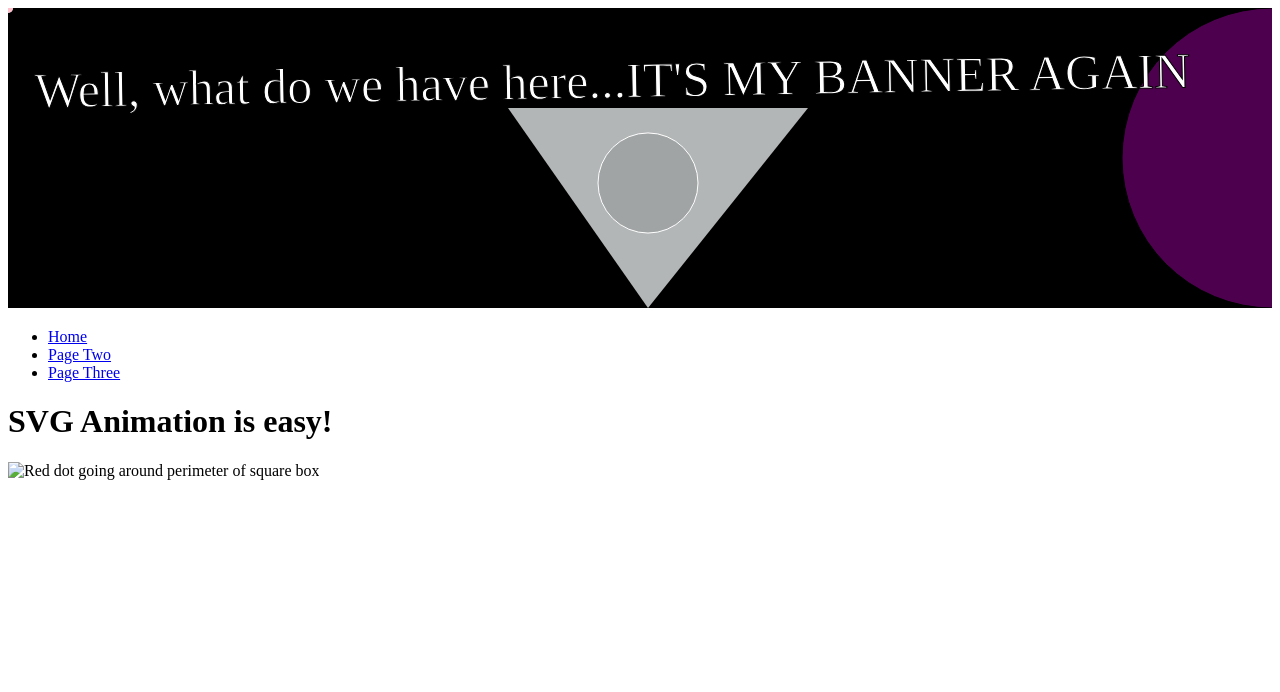
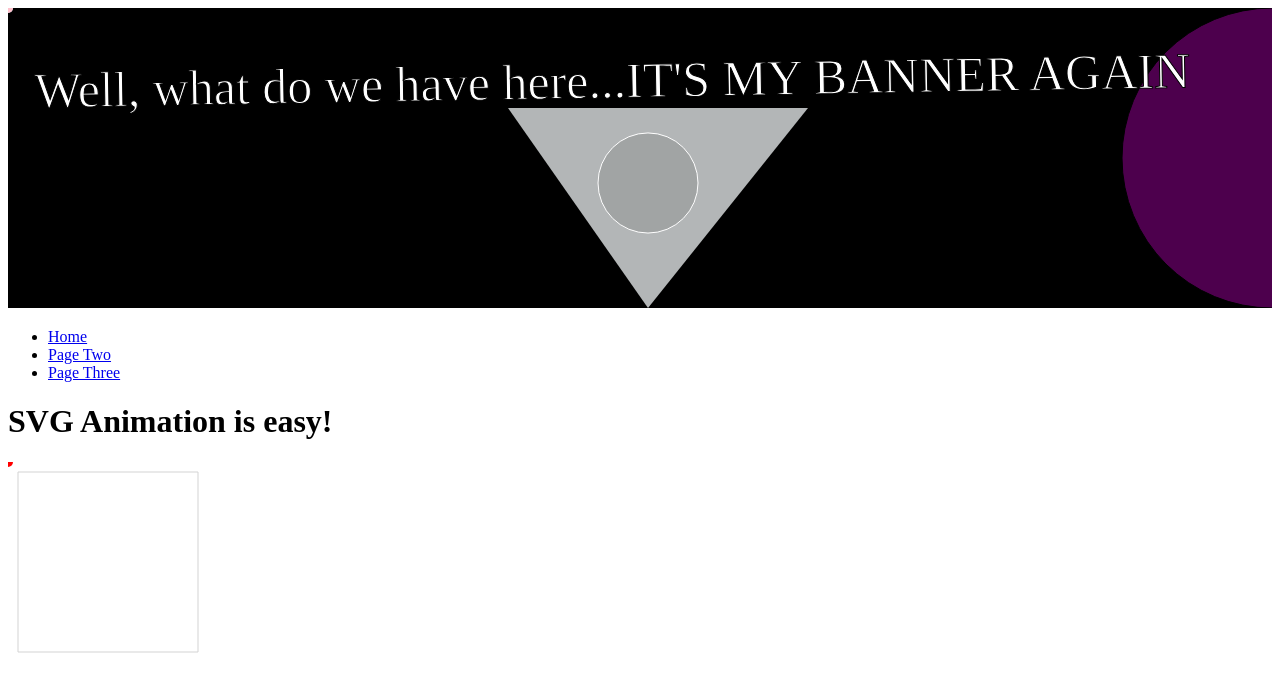
Before and after one commit to ShivnilReddy/assignment5-repo, a plain HTML site: page views/three.html in a window 1280 px wide. Drawn offline with Linux system fonts and the light colour scheme.

Commit message:
trying again

```diff
--- a/views/three.html
+++ b/views/three.html
@@ -46,7 +46,7 @@
    </ul>
  </nav>
  <h1>SVG Animation is easy!</h1>
- <img src="./resources/page-three.svg" alt="Red dot going around perimeter of square box" />
+ <img src="../resources/page-three.svg" alt="Red dot going around perimeter of square box" />
 
  </body>
 </html>
```
